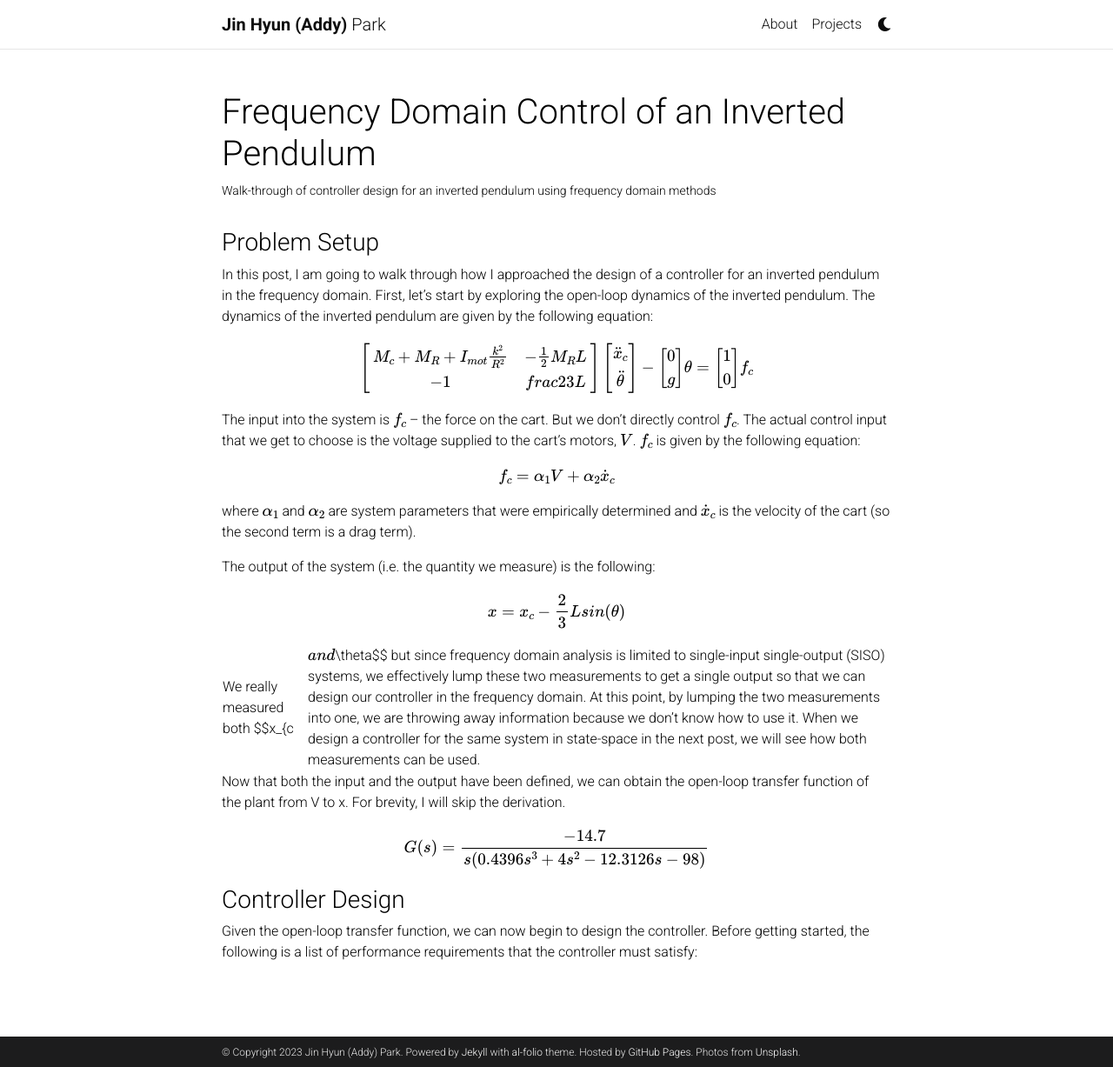
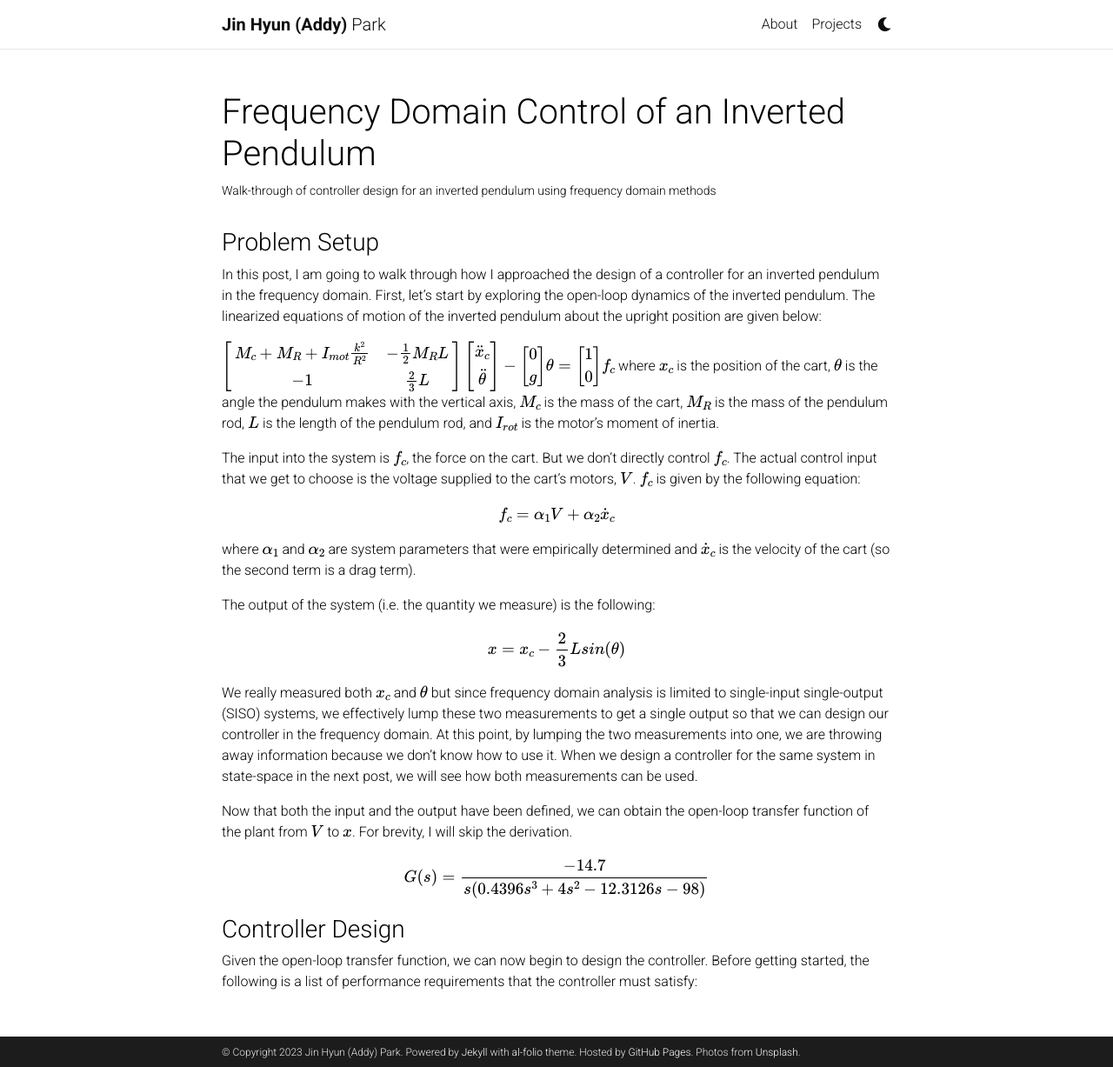
Before and after one commit to jinhyunpark2459/jinhyunpark2459.github.io, a Jekyll site: the page built from _projects/inverted_pendulum.md, in a window 1280 px wide and 1227 px high. Shown: the whole window at 87% size. Built offline with Jekyll 4.4.1, drawn with Linux system fonts in a browser that asks for light colours; comment, search, counter and statistics services are not loaded; a style sheet for code colours, icons or effects is not loaded.

Commit message:
Update inverted_pendulum.md

```diff
--- a/_projects/inverted_pendulum.md
+++ b/_projects/inverted_pendulum.md
@@ -8,12 +8,12 @@ category: work
 ---
 
 ### Problem Setup
-In this post, I am going to walk through how I approached the design of a controller for an inverted pendulum in the frequency domain. First, let’s start by exploring the open-loop dynamics of the inverted pendulum. The dynamics of the inverted pendulum are given by the following equation:
+In this post, I am going to walk through how I approached the design of a controller for an inverted pendulum in the frequency domain. First, let’s start by exploring the open-loop dynamics of the inverted pendulum. The linearized  equations of motion of the inverted pendulum about the upright position are given below:
 
 $$
 \begin{bmatrix}
 M_{c}+M_{R}+I_{mot}\frac{k^2}{R^2} & -\frac{1}{2}M_{R}L \\
--1 & frac{2}{3}L \\
+-1 & \frac{2}{3}L \\
 \end{bmatrix}
 \begin{bmatrix}
 \ddot{x}_{c} \\
@@ -32,8 +32,9 @@ g
 \end{bmatrix}
 f_{c}
 $$
+where $$x_{c}$$ is the position of the cart, $$\theta$$ is the angle the pendulum makes with the vertical axis, $$M_{c}$$ is the mass of the cart, $$M_{R}$$ is the mass of the pendulum rod, $$L$$ is the length of the pendulum rod, and $$I_{rot}$$ is the motor's moment of inertia.
 
-The input into the system is $$f_{c}$$ – the force on the cart. But we don’t directly control $$f_{c}$$. The actual control input that we get to choose is the voltage supplied to the cart’s motors, $$V$$. $$f_{c}$$ is given by the following equation:
+The input into the system is $$f_{c}$$, the force on the cart. But we don’t directly control $$f_{c}$$. The actual control input that we get to choose is the voltage supplied to the cart’s motors, $$V$$. $$f_{c}$$ is given by the following equation:
 
 $$
 f_{c}=\alpha_{1}V+\alpha_{2}\dot{x}_{c}
@@ -47,9 +48,9 @@ $$
 x=x_{c}-\frac{2}{3}Lsin(\theta)
 $$
 
-We really measured both $$x_{c|$$ and $$\theta$$ but since frequency domain analysis is limited to single-input single-output (SISO) systems, we effectively lump these two measurements to get a single output so that we can design our controller in the frequency domain. At this point, by lumping the two measurements into one, we are throwing away information because we don’t know how to use it. When we design a controller for the same system in state-space in the next post, we will see how both measurements can be used.
+We really measured both $$x_{c}$$ and $$\theta$$ but since frequency domain analysis is limited to single-input single-output (SISO) systems, we effectively lump these two measurements to get a single output so that we can design our controller in the frequency domain. At this point, by lumping the two measurements into one, we are throwing away information because we don’t know how to use it. When we design a controller for the same system in state-space in the next post, we will see how both measurements can be used.
 
-Now that both the input and the output have been defined, we can obtain the open-loop transfer function of the plant from V to x. For brevity, I will skip the derivation.
+Now that both the input and the output have been defined, we can obtain the open-loop transfer function of the plant from $$V$$ to $$x$$. For brevity, I will skip the derivation.
 
 $$
 G(s)=\frac{-14.7}{s(0.4396s^3+4s^2-12.3126s-98)}
```
